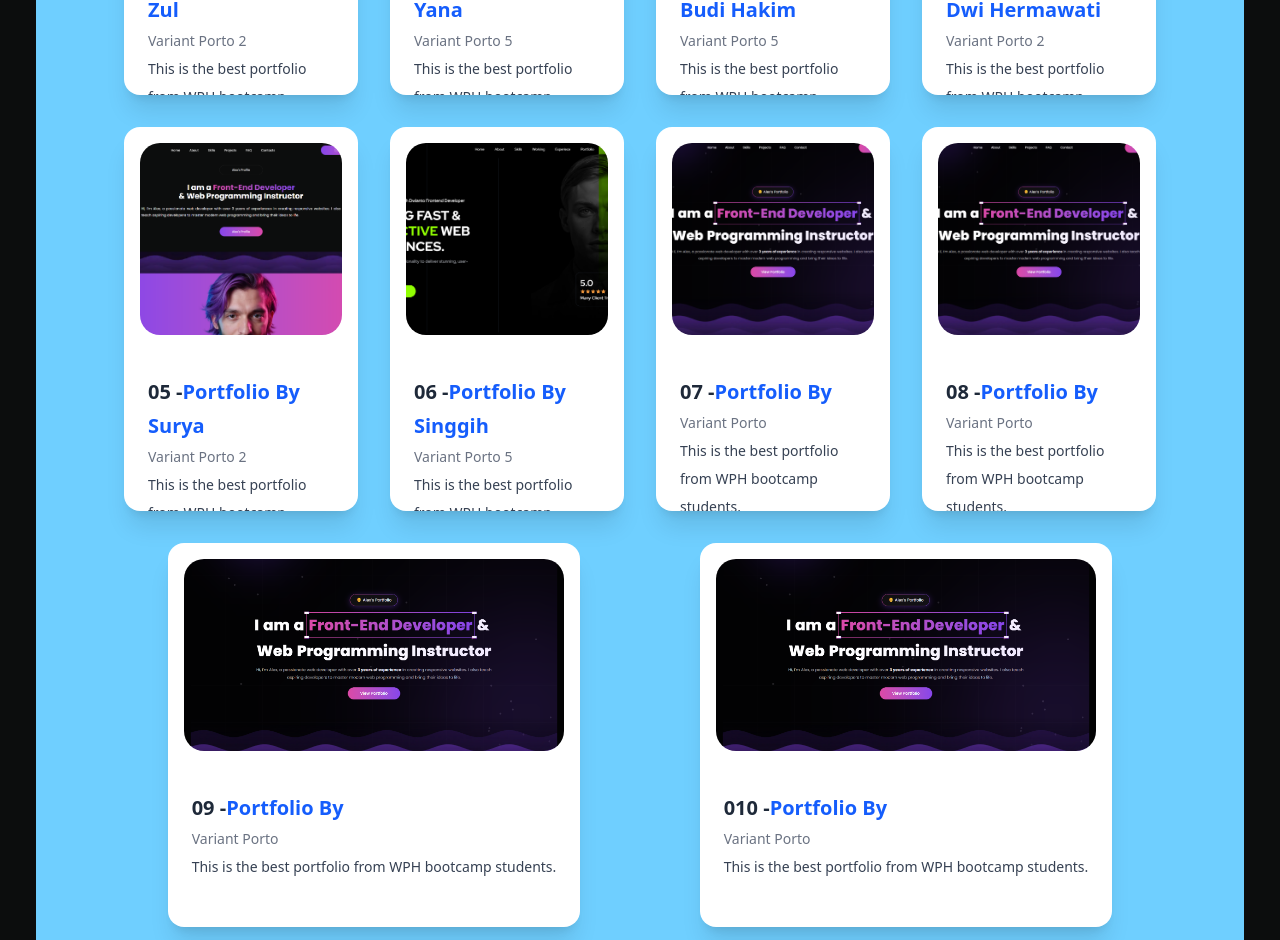
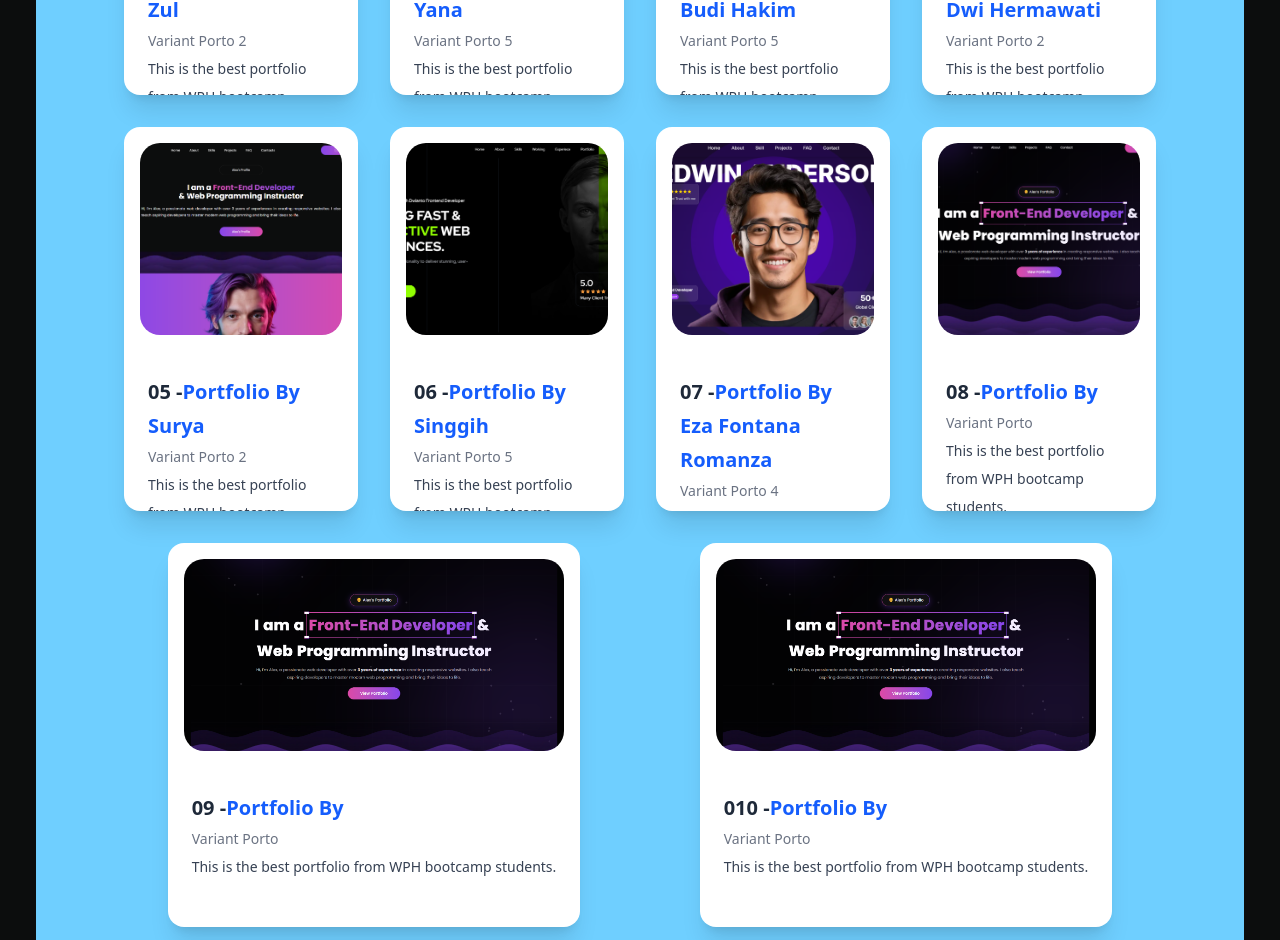
Before and after one commit to suny-saja/showzone, a Next.js app: page / in a window 1280 px wide. Shown: the part 1073-2013 px from the top of the page. Built offline with nearby package versions, Linux system fonts and the light colour scheme.

Commit message:
add edit

```diff
--- a/src/app/page.tsx
+++ b/src/app/page.tsx
@@ -19,7 +19,7 @@ export default function Page() {
             </a>
           </div>
           <button
-            className='block focus:outline-none sm:hidden'
+            className='block cursor-pointer focus:outline-none sm:hidden'
             onClick={() => setMenuOpen(!menuOpen)}
           >
             <svg
--- a/src/data/project.ts
+++ b/src/data/project.ts
@@ -58,11 +58,11 @@ export const projectList = [
   },
   {
     id: 7,
-    title: 'Portfolio By',
-    subtitle: 'Variant Porto',
+    title: 'Portfolio By Eza Fontana Romanza',
+    subtitle: 'Variant Porto 4',
     description: 'This is the best portfolio from WPH bootcamp students.',
-    image: '/thumbnails/zul.png',
-    link: 'https://example.com/project-7',
+    image: '/thumbnails/eza.png',
+    link: 'https://portfolio-romanza-147.vercel.app',
   },
   {
     id: 8,
```
Also changed, not shown: public/thumbnails/eza.png (added).
